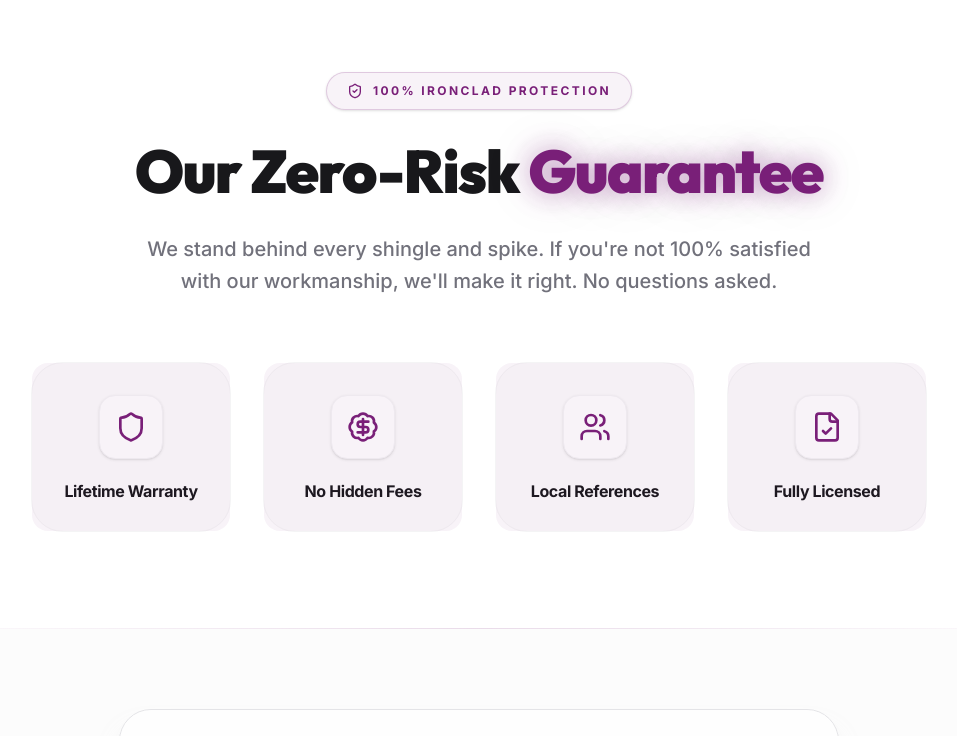
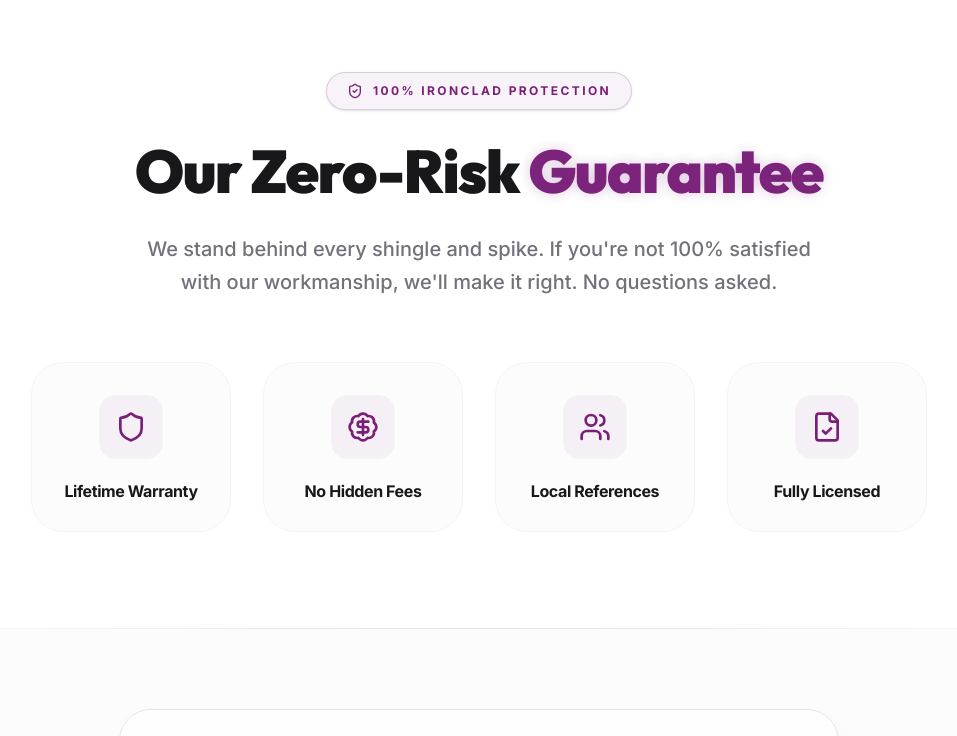
Before and after one commit to uktikk2-alt/TwoRoofing2, a React (Vite) app: page / in a window 1280 px wide. Shown: the part 6540-7276 px from the top of the page, without its empty margins (161-1118 px from the left). Built offline with nearby package versions, Linux system fonts and the light colour scheme.

Commit message:
Manual sync: 07/04/2026 21:32:27.08

```diff
--- a/src/components/BusinessHours.tsx
+++ b/src/components/BusinessHours.tsx
@@ -21,7 +21,7 @@ export const BusinessHours = () => {
           whileInView={{ opacity: 1, y: 0 }}
           viewport={{ once: true }}
           transition={{ duration: 0.8, ease: [0.25, 1, 0.5, 1] }}
-          className="bg-white rounded-[2rem] border border-zinc-200 shadow-xl shadow-zinc-200/50 overflow-hidden"
+          className="bg-white rounded-[2rem] border border-zinc-200 shadow-lg shadow-zinc-200/30 overflow-hidden gpu-promote"
         >
           {/* Header */}
           <div className="p-8 md:p-10 border-b border-zinc-100 bg-zinc-50/30">
--- a/src/components/EstimateSection.tsx
+++ b/src/components/EstimateSection.tsx
@@ -10,7 +10,7 @@ export const EstimateSection = ({ onOpenEstimate }: { onOpenEstimate: () => void
           whileInView={{ opacity: 1, y: 0 }}
           viewport={{ once: true, margin: "-20px" }}
           transition={{ duration: 0.8, ease: [0.25, 1, 0.5, 1] }}
-          className="bg-zinc-900 rounded-3xl md:rounded-[2.5rem] p-8 sm:p-12 md:p-16 lg:p-20 relative overflow-hidden"
+          className="bg-zinc-900 rounded-3xl md:rounded-[2.5rem] p-8 sm:p-12 md:p-16 lg:p-20 relative overflow-hidden gpu-promote"
         >
           {/* Subtle top border glow */}
           <div className="absolute top-0 left-0 w-full h-px bg-gradient-to-r from-transparent via-white/20 to-transparent" />
@@ -33,7 +33,7 @@ export const EstimateSection = ({ onOpenEstimate }: { onOpenEstimate: () => void
                transition={{ delay: 0.1, duration: 0.8, ease: [0.25, 1, 0.5, 1] }}
                className="text-3xl sm:text-5xl md:text-6xl lg:text-7xl font-black mb-4 md:mb-6 tracking-tight text-white leading-tight md:leading-[1.05] max-w-[90%]"
             >
-              Request Your <span className="text-brand animate-[brandGlow_4s_ease-in-out_infinite] opacity-90 drop-shadow-sm">Free Estimate</span>
+              Request Your <span className="text-brand animate-[brandGlow_4s_ease-in-out_infinite]">Free Estimate</span>
             </motion.h3>
             <motion.p
                initial={{ opacity: 0 }}
--- a/src/components/Guarantee.tsx
+++ b/src/components/Guarantee.tsx
@@ -17,7 +17,7 @@ export const Guarantee = () => {
           whileInView={{ opacity: 1, y: 0 }}
           viewport={{ once: true, margin: "-20px" }}
           transition={{ duration: 0.8, ease: [0.25, 1, 0.5, 1] }}
-          className="max-w-4xl mx-auto text-center"
+          className="max-w-4xl mx-auto text-center gpu-promote"
         >
           <div className="flex justify-center mb-4 md:mb-6">
             <motion.div
@@ -49,11 +49,10 @@ export const Guarantee = () => {
                   whileInView={{ opacity: 1, y: 0 }}
                   viewport={{ once: true, margin: "-20px" }}
                   transition={{ delay: 0.2 + (i * 0.1), duration: 0.7 }}
-                  className="group relative flex flex-col items-center p-6 md:p-8 rounded-[2rem] bg-zinc-50/50 border border-zinc-100 hover:border-brand/30 hover:bg-white hover:shadow-2xl hover:shadow-brand/5 transition-all duration-500 hover:-translate-y-1.5"
+                  className="group relative flex flex-col items-center p-6 md:p-8 rounded-[2rem] bg-zinc-50/50 border border-zinc-100 hover:border-brand/30 hover:bg-white hover:shadow-xl hover:shadow-brand/5 transition-all duration-300 hover:-translate-y-1 gpu-promote"
                 >
-                  <div className="w-14 h-14 md:w-16 md:h-16 rounded-2xl bg-white shadow-sm border border-zinc-100 flex items-center justify-center mb-4 md:mb-6 group-hover:scale-110 transition-transform duration-500">
-                    <div className="absolute inset-0 bg-brand/5 rounded-2xl group-hover:bg-brand/10 transition-colors" />
-                    <Icon className="w-7 h-7 md:w-8 md:h-8 text-brand relative z-10" />
+                  <div className="w-14 h-14 md:w-16 md:h-16 rounded-2xl bg-brand/5 border border-zinc-100 flex items-center justify-center mb-4 md:mb-6 group-hover:scale-105 transition-transform duration-300">
+                    <Icon className="w-7 h-7 md:w-8 md:h-8 text-brand" />
                   </div>
                   <span className="text-zinc-900 text-sm md:text-base font-black tracking-tight leading-none">
                     {feature.title}
--- a/src/index.css
+++ b/src/index.css
@@ -50,9 +50,16 @@
 
 @keyframes brandGlow {
   0%, 100% {
-    text-shadow: 0 0 20px rgba(121, 31, 120, 0.2), 0 0 40px rgba(121, 31, 120, 0.08);
+    text-shadow: 0 0 8px rgba(121, 31, 120, 0.15);
+    opacity: 0.95;
   }
   50% {
-    text-shadow: 0 0 30px rgba(121, 31, 120, 0.5), 0 0 60px rgba(121, 31, 120, 0.2), 0 0 80px rgba(121, 31, 120, 0.08);
+    text-shadow: 0 0 16px rgba(121, 31, 120, 0.3);
+    opacity: 1;
   }
 }
+
+.gpu-promote {
+  will-change: transform, opacity;
+  transform: translateZ(0);
+}
```
